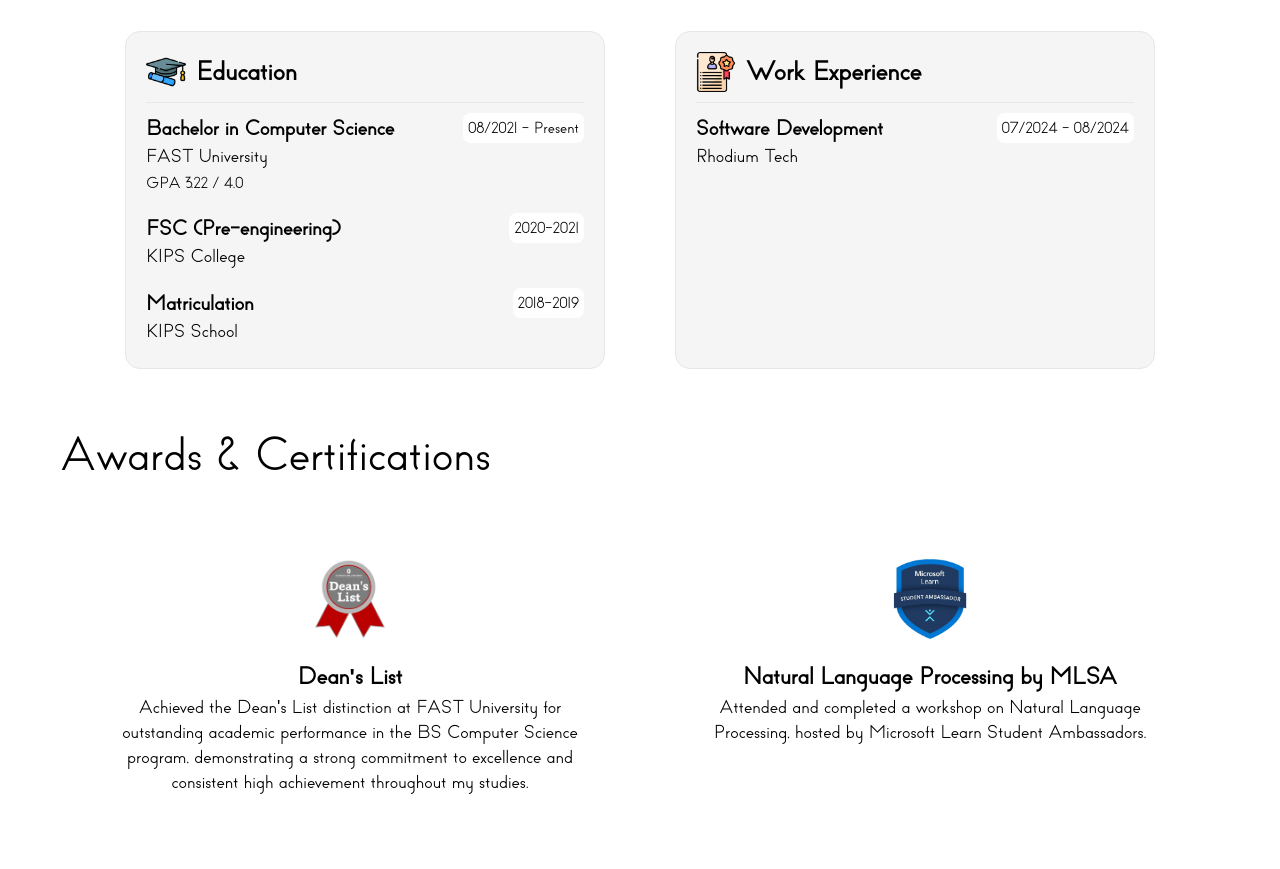
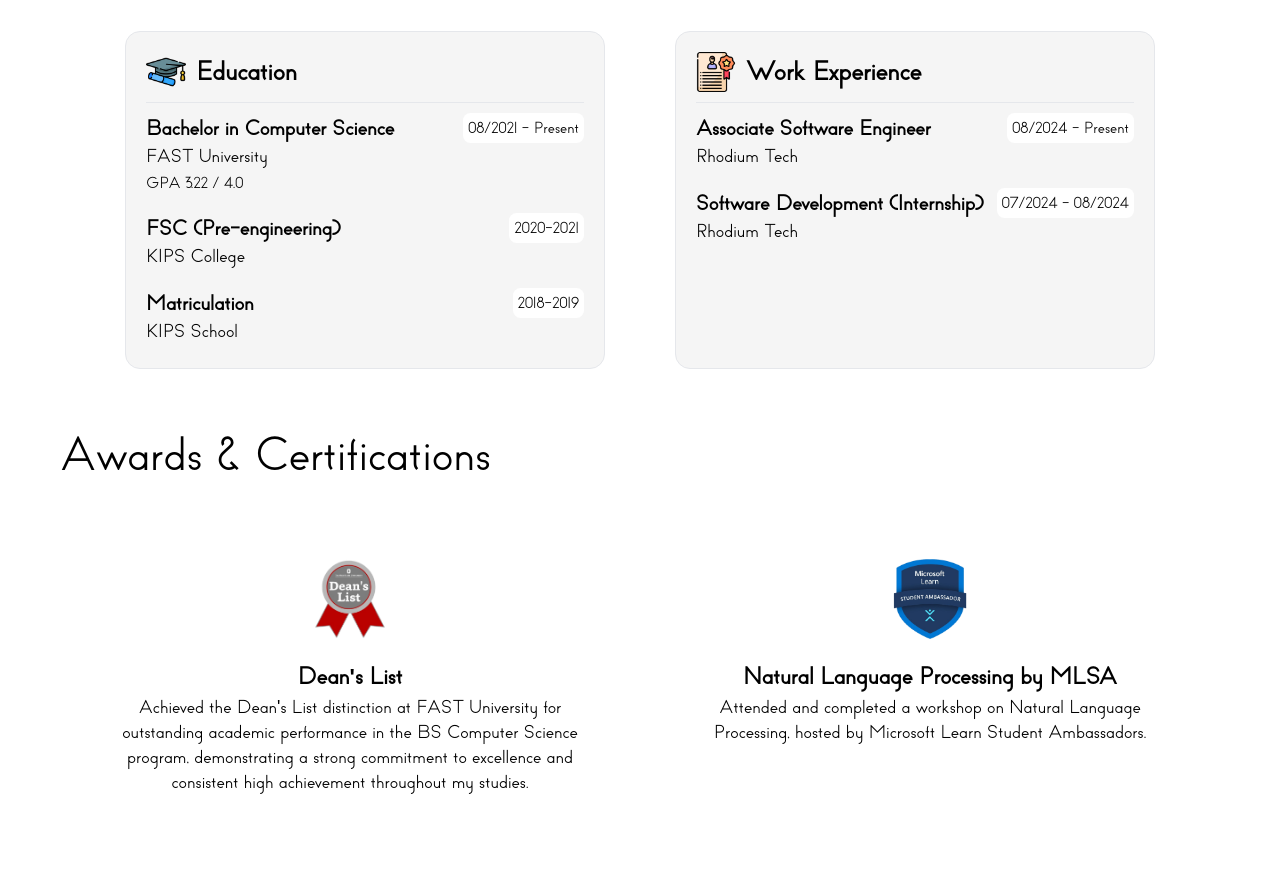
Before and after one commit to AhmedNaeemQ/Web-Assignment-2, a React (Vite) app: page / in a window 1280 px wide. Shown: the part 3397-4266 px from the top of the page. Built offline with nearby package versions, Linux system fonts and the light colour scheme.

Commit message:
Experience Updated.

```diff
--- a/src/components/Work/Work.jsx
+++ b/src/components/Work/Work.jsx
@@ -26,7 +26,13 @@ export const Work = () => {
 
   const experience = [
     {
-      title: "Software Development",
+      title: "Associate Software Engineer",
+      location: "Rhodium Tech",
+      date: "08/2024 - Present",
+      description: "",
+    },
+    {
+      title: "Software Development (Internship)",
       location: "Rhodium Tech",
       date: "07/2024 - 08/2024",
       description: "",
--- a/src/components/WorkCard/Data/Data.jsx
+++ b/src/components/WorkCard/Data/Data.jsx
@@ -3,7 +3,7 @@ export const Data = ({ data }) => {
     <div className="mb-4">
       <div className="flex justify-between">
         <h2 className="font-bold">{data.title}</h2>
-        <p className="bg-white rounded-md p-1 text-xs">{data.date}</p>
+        <p className="bg-white rounded-md p-1 text-xs flex items-center text-center">{data.date}</p>
       </div>
       <p className="text-sm">{data.location}</p>
       <p className="text-xs mt-1">{data.description}</p>
```
